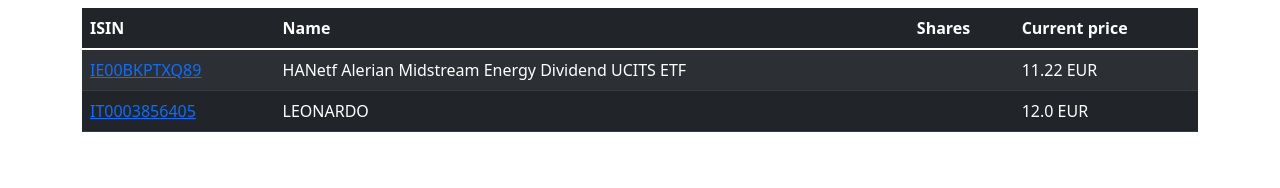
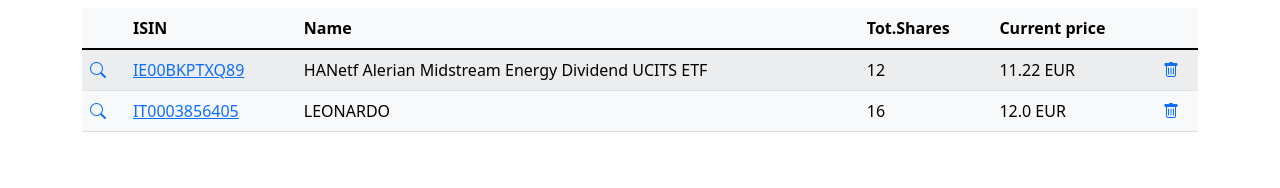
Before and after one commit to sannae/etf-manager, a Django app: page / in a window 1280 px wide. Shown: the part 579-767 px from the top of the page. Run offline with Django 3.2, Linux system fonts and the light colour scheme; data comes from the database, SQL or seed files in the repository; both versions use the stored data as it was after the commit; some libraries are stand-ins or nearby versions.

Commit message:
added total amount of shares per ETF

```diff
--- a/etf_manager/templates/etf_manager/base.html
+++ b/etf_manager/templates/etf_manager/base.html
@@ -4,7 +4,7 @@
 <head>
 
     {% block title %}
-        <title>My ETFs</title>
+    <title>My ETFs</title>
     {% endblock %}
 
     <meta charset="utf-8">
@@ -37,5 +37,9 @@
 <script src="https://cdn.jsdelivr.net/npm/bootstrap@5.1.3/dist/js/bootstrap.min.js"
     integrity="sha384-QJHtvGhmr9XOIpI6YVutG+2QOK9T+ZnN4kzFN1RtK3zEFEIsxhlmWl5/YESvpZ13"
     crossorigin="anonymous"></script>
+<script src="https://cdnjs.cloudflare.com/ajax/libs/Chart.js/3.7.1/chart.min.js"
+    integrity="sha512-QSkVNOCYLtj73J4hbmVoOV6KVZuMluZlioC+trLpewV8qMjsWqlIQvkn1KGX2StWvPMdWGBqim1xlC8krl1EKQ=="
+    crossorigin="anonymous" referrerpolicy="no-referrer"></script>
+{% include 'etf_manager/charts-js.html' %}
 
 </html>
--- /dev/null
+++ b/etf_manager/templates/etf_manager/charts-js.html
@@ -0,0 +1,43 @@
+<!-- Pie chart -->
+<script>
+
+    // Setup
+    const pie_data = {
+      labels: {{ etf_list | safe }},
+    datasets: [{
+      data: {{ orders_list.etf_set.all | safe }},
+      // backgroundColor: {{ status_colors | safe }},
+      borderColor: '#FFF',
+      hoverOffset: 4,
+              }]
+          };
+
+    // Config
+    const pie_config = {
+      type: 'doughnut',
+      data: pie_data,
+      options: {
+        responsive: true,
+        legend: {
+          display: true,
+          position: 'right',
+          labels: {
+            fontColor: "black",
+            fontSize: 12
+          }
+        },
+        elements: {
+          arc: {
+            borderWidth: 0
+          }
+        }
+      }
+    };
+
+    // Chart
+    var MultiPieChart = new Chart(
+      document.getElementById('MultiPieChart'),
+      pie_config
+    );
+
+  </script>
--- a/etf_manager/templates/etf_manager/etf_detail.html
+++ b/etf_manager/templates/etf_manager/etf_detail.html
@@ -7,6 +7,8 @@
   <p><strong>Ticker:</strong>{{ etf.ticker }}</a></p>
   <p><strong>Description:</strong> {{ etf.description }}</p>
   <p><strong>Current price:</strong> {{ etf.value }}</p>
+
+  <h4>List of orders:</h4>
 
   <div style="margin-left:20px;margin-top:20px">
 
--- a/etf_manager/templates/etf_manager/index.html
+++ b/etf_manager/templates/etf_manager/index.html
@@ -15,7 +15,7 @@
                 <div class="card-body">
                     {% if etfs %}
                     <div>
-                        <canvas id="myChart" width="400" height="400"></canvas>
+                        <canvas id="MultiLineChart" width="400" height="400"></canvas>
                     </div>
                     {% else %}
                     <div>
@@ -35,7 +35,7 @@
                 <div class="card-body">
                     {% if etfs %}
                     <div>
-                        <canvas id="myChart" width="400" height="400"></canvas>
+                        <canvas id="MultiPieChart" width="400" height="400"></canvas>
                     </div>
                     {% else %}
                     <div>
@@ -55,24 +55,32 @@
             <h4>
                 <a href="#"><i class="bi bi-list"></i> Summary</a>
             </h4>
-            <table class="table table-dark table-striped">
+            <table class="table table-light table-striped">
                 <thead>
                     <tr>
+                        <th></th>
                         <th>ISIN</th>
                         <th>Name</th>
-                        <th>Shares</th>
+                        <th>Tot.Shares</th>
                         <th>Current price</th>
+                        <th></th>
                     </tr>
                 </thead>
                 <tbody>
                     {% for etf in etfs %}
                     <tr>
+                        <td><a href="#"><i class="bi bi-search"></i></a></td>
                         <td><a href="{{ etf.get_absolute_url }}">{{ etf.isin }}</a></td>
                         <td>{{ etf.description }}</td>
                         <td>
-                            <!-- Total amount -->
+                            {% for share in grouped_shares %}
+                                {% if share.isin == etf.isin %}
+                                    {{ share.order_quantity_sum }}
+                                {% endif %}
+                            {% endfor %}
                         </td>
                         <td>{{ etf.value }} {{ etf.currency }} </td>
+                        <td><a href="#"><i class="bi bi-trash"></i></a></td>
                     </tr>
                     {% endfor %}
                 </tbody>
--- a/etf_manager/views.py
+++ b/etf_manager/views.py
@@ -1,14 +1,26 @@
 from django.shortcuts import render
 from django.http import HttpResponse
 from django.views.generic import ListView, DetailView
+from django.db.models import Sum, Count
 from .models import *
 
 # Load all objects from database
-etfs = ETF.objects.all()
+etfs = ETF.objects.all().order_by('isin')
+orders = Order.objects.all()
+
 
 # Home
 def index(request):
-    context = { 'etfs': etfs, }
+    # https://stackoverflow.com/questions/45547674/how-to-execute-a-group-by-count-or-sum-in-django-orm
+
+    grouped_shares = ETF.objects.annotate(order_count=Count('order'), order_quantity_sum=Sum('order__quantity'))
+
+    """
+    for etf in grouped_shares:
+        print(etf.isin, etf.order_count, etf.order_quantity_sum)
+    """
+
+    context = { 'etfs': etfs, 'orders': orders, 'grouped_shares': grouped_shares }
     return render(request, 'etf_manager/index.html', context)
 
 # ETF list view
@@ -18,3 +30,9 @@ class etf_list(ListView):
 # ETF detail view
 class etf_detail(DetailView):
     model = ETF
+
+class order_list(ListView):
+    model = Order
+
+class order_detail(DetailView):
+    model = Order
```
Also changed, not shown: db.sqlite3.
